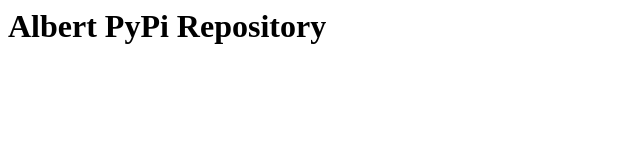
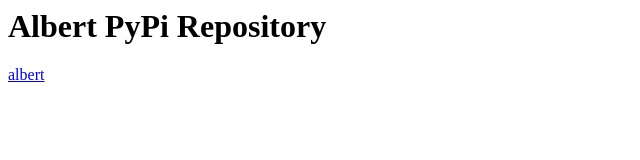
Before and after one commit to jwelchalbert/albert-python-pkgs, a plain HTML site: page index.html in a window 1280 px wide. Shown: the full height of the page, 0-640 px from the left. Drawn offline with Linux system fonts and the light colour scheme.

Commit message:
Updated index to include albert toolkit

```diff
--- a/index.html
+++ b/index.html
@@ -1 +1,4 @@
 <h1>Albert PyPi Repository</h1>
+<div class="package">
+  <a href="albert/">albert</a>
+</div>
```
